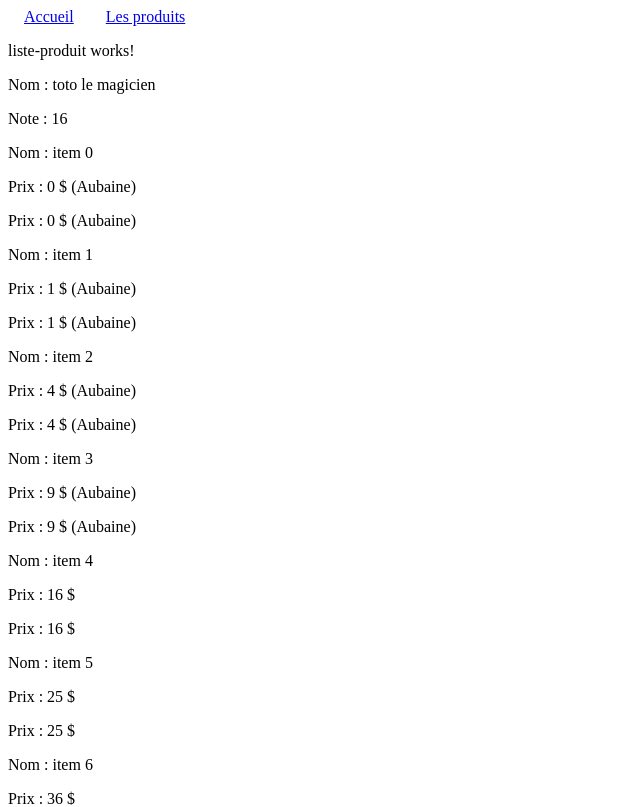
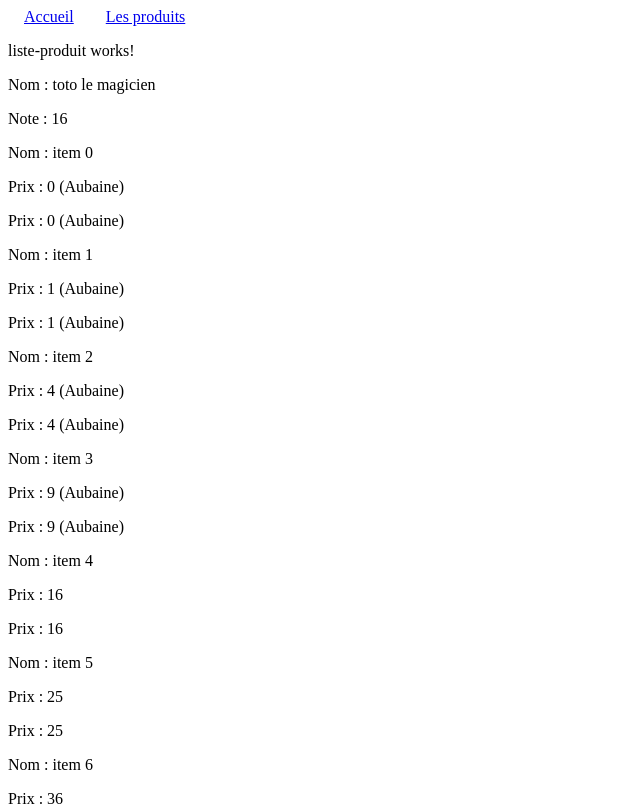
Before and after one commit to 41f-20602/ng-demo, an Angular app: page /produit in a window 1280 px wide. Shown: the top 807 px of the page, without its empty margins (0-640 px from the left). Built offline with nearby package versions, Linux system fonts and the light colour scheme.

Commit message:
Ajout du composant Produit

```diff
--- a/src/app/app.module.ts
+++ b/src/app/app.module.ts
@@ -8,6 +8,7 @@ import { ListeProduitComponent } from './liste-produit/liste-produit.component';
 import { DetailProduitComponent } from './detail-produit/detail-produit.component';
 import { EnteteComponent } from './entete/entete.component';
 import { NonTrouveComponent } from './non-trouve/non-trouve.component';
+import { ProduitComponent } from './produit/produit.component';
 
 @NgModule({
   declarations: [
@@ -16,7 +17,8 @@ import { NonTrouveComponent } from './non-trouve/non-trouve.component';
     ListeProduitComponent,
     DetailProduitComponent,
     EnteteComponent,
-    NonTrouveComponent
+    NonTrouveComponent,
+    ProduitComponent
   ],
   imports: [
     BrowserModule,
--- a/src/app/liste-produit/liste-produit.component.html
+++ b/src/app/liste-produit/liste-produit.component.html
@@ -2,12 +2,15 @@
 <p>Nom : {{nom}}</p>
 <p>Note : {{note}}</p>
 <section>
-
-    <article *ngFor = "let unProduit of produit">
+    <!--<article class="unProduit" *ngFor = "let unProduit of produit">
         <p>Nom : {{unProduit.nom}}</p>
         <p>Prix : {{unProduit.prix}} $ <span *ngIf="unProduit.prix < note">(Aubaine)</span></p>
         <p>Prix : {{unProduit.prix}} $ <span *ngIf="verifAubaine(unProduit.prix)">(Aubaine)</span></p>
+    </article>-->
 
-    </article>
+    <app-produit *ngFor = "let unProduit of produit" [produit]="unProduit"></app-produit>
 
+    <!--<ng-container *ngFor = "let unProduit of produit" >
+        <app-produit [produit]="unProduit"></app-produit>
+    </ng-container>-->
 </section>
--- a/src/app/liste-produit/liste-produit.component.scss
+++ b/src/app/liste-produit/liste-produit.component.scss
@@ -0,0 +1,4 @@
+.unProduit {
+    background-color: bisque;
+    border: 1px solid #000;
+}
--- a/src/app/liste-produit/liste-produit.component.ts
+++ b/src/app/liste-produit/liste-produit.component.ts
@@ -23,7 +23,5 @@ export class ListeProduitComponent implements OnInit {
 		console.log(this.produit);
 	}
 
-	verifAubaine(prix:number):boolean{
-		return (prix < this.note ? true : false );
-	}
+
 }
--- /dev/null
+++ b/src/app/produit/produit.component.html
@@ -0,0 +1,5 @@
+<article class="unProduit">
+    <p>Nom : {{produit.nom}}</p>
+    <p>Prix : {{produit.prix}} <span *ngIf="produit.prix < prixMax">(Aubaine)</span></p>
+    <p>Prix : {{produit.prix}} <span *ngIf="verifAubaine(produit.prix)">(Aubaine)</span></p>
+</article>
--- /dev/null
+++ b/src/app/produit/produit.component.ts
@@ -0,0 +1,19 @@
+import { Component, Input, OnInit } from '@angular/core';
+
+@Component({
+  selector: 'app-produit',
+  templateUrl: './produit.component.html',
+  styleUrls: ['./produit.component.scss']
+})
+export class ProduitComponent implements OnInit {
+  @Input() produit:any;
+  prixMax:number = 16;
+  constructor() { }
+
+  ngOnInit(): void {
+  }
+
+  verifAubaine(prix:number):boolean{
+		return (prix < this.prixMax ? true : false );
+	}
+}
```
Also changed, not shown: src/app/produit/produit.component.scss (added), 1 other file (tests, documents, lock files or other folders).
